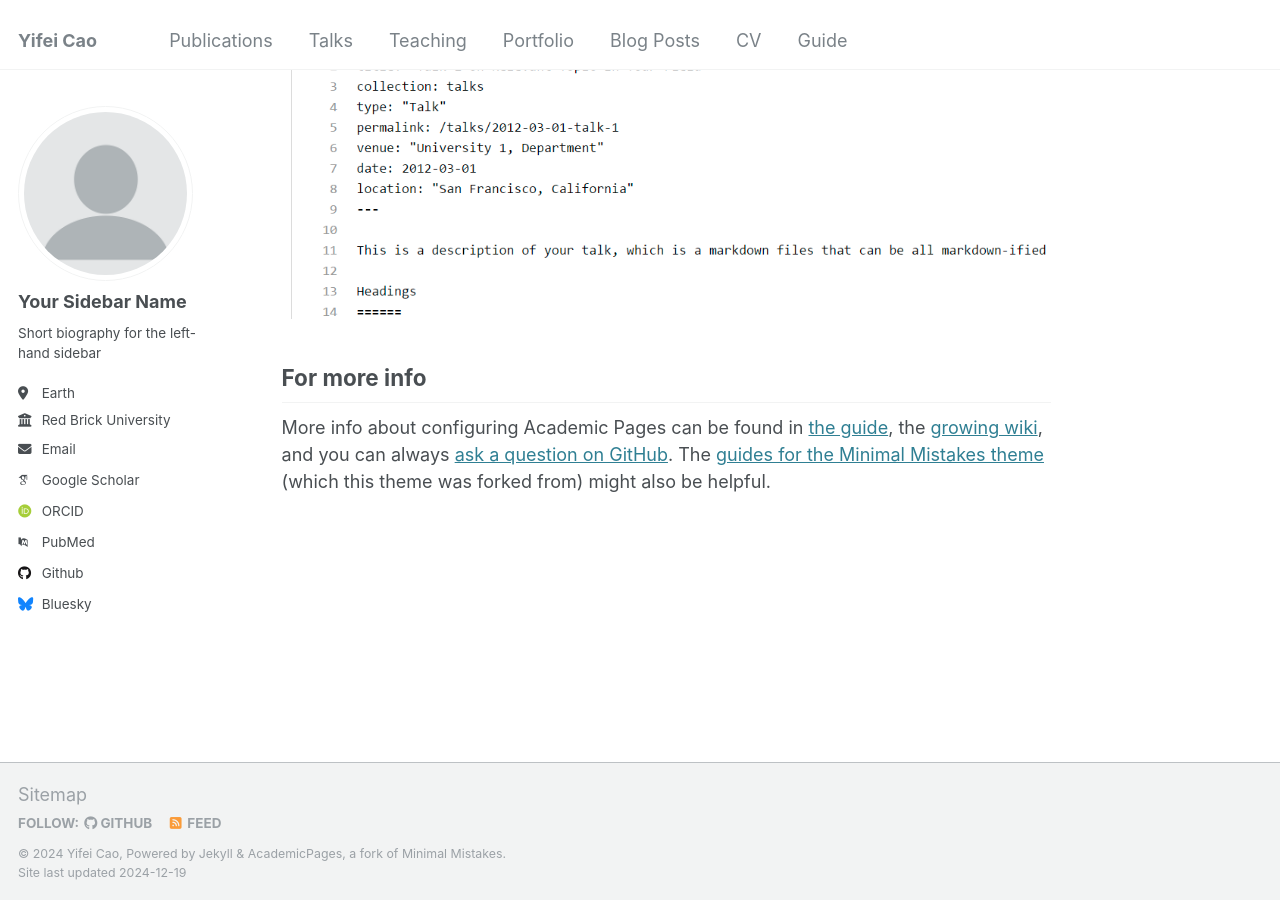
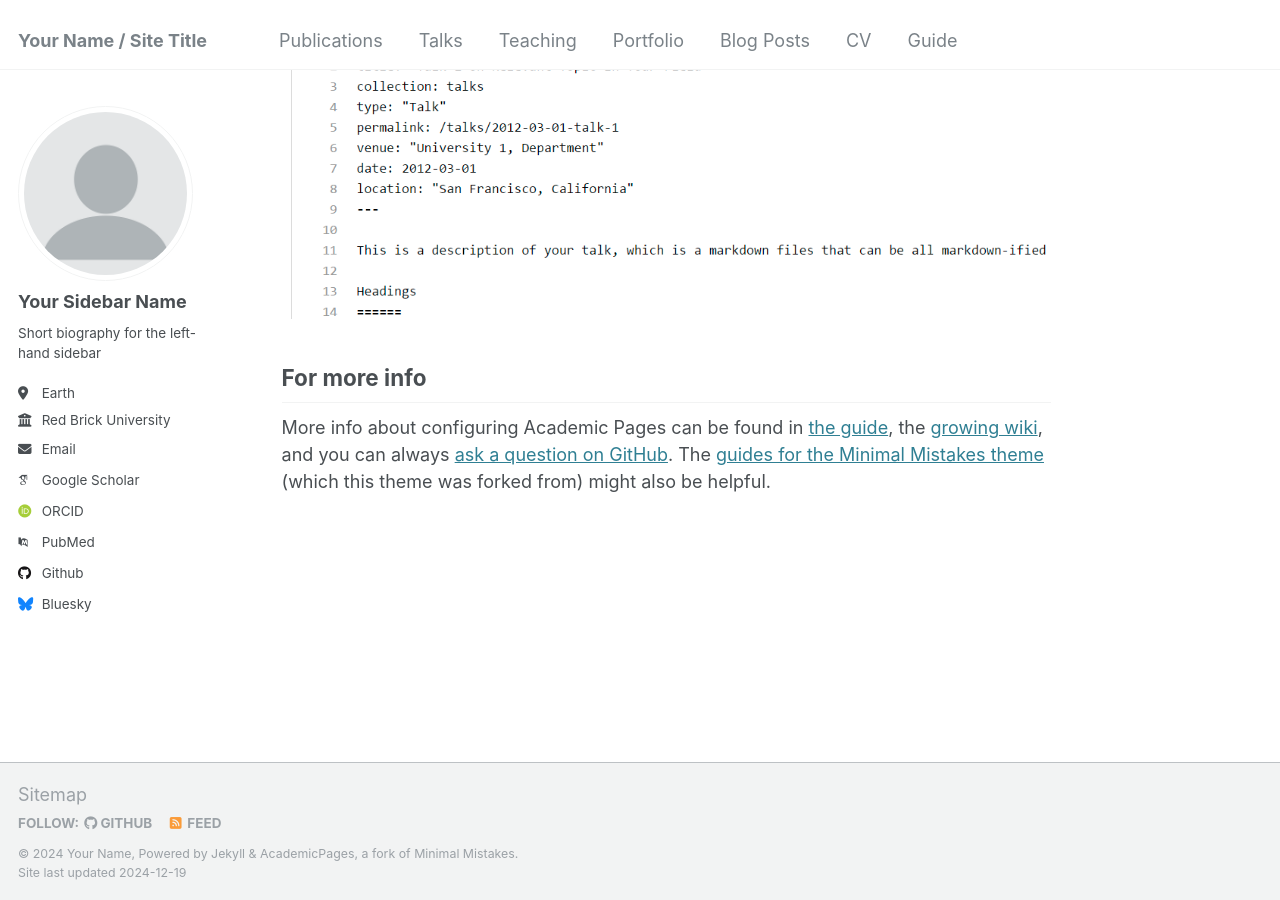
Before and after one commit to cyfedu-dlut/PersonalWeb, a Jekyll site: the page built from _pages/about.md, in a window 1280 px wide and 900 px high, scrolled down 2643 px. Built offline with Jekyll 4.4.1, drawn with Linux system fonts in a browser that asks for light colours; some web fonts are replaced.

Commit message:
Update _config.yml

```diff
--- a/_config.yml
+++ b/_config.yml
@@ -8,13 +8,13 @@
 
 # Basic Site Settings
 locale                   : "en-US"
-title                    : "Yifei Cao"
+title                    : "Your Name / Site Title"
 title_separator          : "-"
-name                     : &name "Yifei Cao"
-description              : &description "Welcome to my personal website!"
-url                      : https://cyfedu-dlut.github.io # the base hostname & protocol for your site e.g. "https://[your GitHub username].github.io"
+name                     : &name "Your Name"
+description              : &description "personal description"
+url                      : https://academicpages.github.io # the base hostname & protocol for your site e.g. "https://[your GitHub username].github.io"
 baseurl                  : "" # the subpath of your site, e.g. "/blog"
-repository               : "https://github.com/cyfedu-dlut/PersonalWeb"
+repository               : "academicpages/academicpages.github.io"
 
 # Site Author - The following control what appear as part of the author content on the side bar.
 #               If a field is blank the icon and link will not appear, otherwise it will be shown.
```
